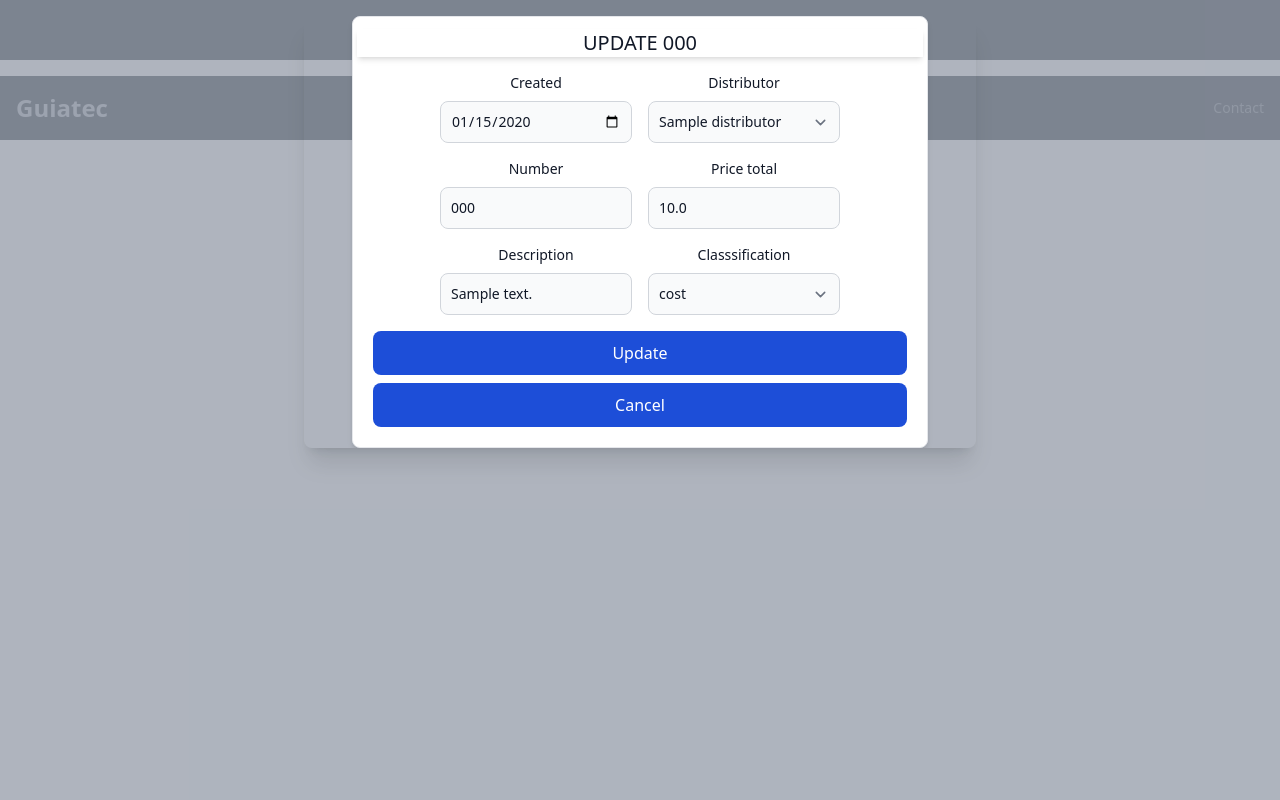
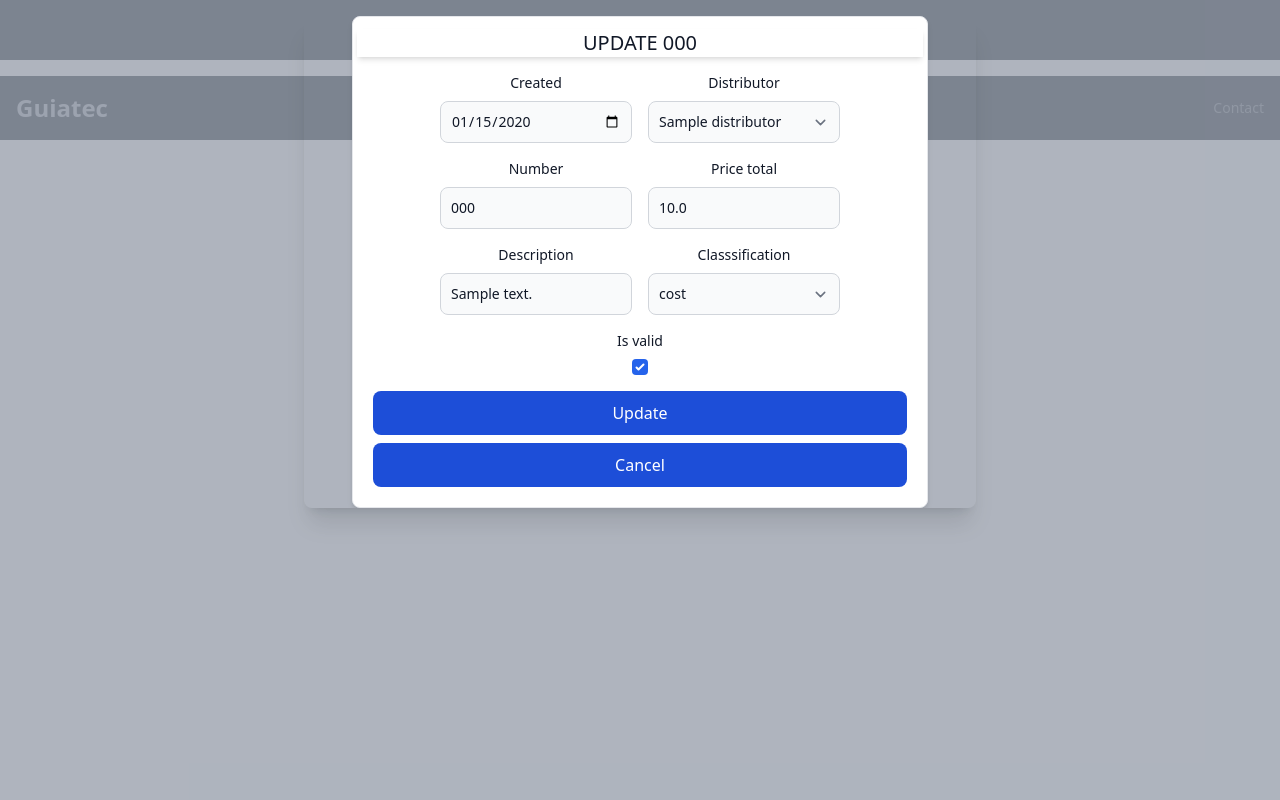
Before and after one commit to jfbz14/project-spa, a Django app: page /administrator/update/expense/1/ in a window 1280 px wide. Run offline with Django 4.2, Linux system fonts and the light colour scheme; a user stored in the database is signed in; tables that the repository leaves empty hold one stand-in row (values such as "Sample post"); some libraries are stand-ins or nearby versions.

Commit message:
update view form update is_valid

```diff
--- a/templates/administrator/expense/update_expense.html
+++ b/templates/administrator/expense/update_expense.html
@@ -67,6 +67,16 @@ Update {{object.number}}
                                         {{form.classsification}}
 
                                     </div>
+                                    {% if request.user.profileuser.position == 'administrator' %}
+                                    <div class="w-52 p-2">
+                                        <label for="{{form.is_valid.name}}" class="block mb-2 text-sm font-medium text-gray-900 dark:text-white">{{form.is_valid.label}}</label>
+                                        {% if form.is_valid.errors %}
+                                            <span class='text-red-600 text-xs'>{{form.is_valid.errors}}</span>
+                                        {%endif%}
+                                        {{form.is_valid}}
+
+                                    </div>
+                                    {% endif %}
                                 </div>
 
                                 <div class="px-4">
```
